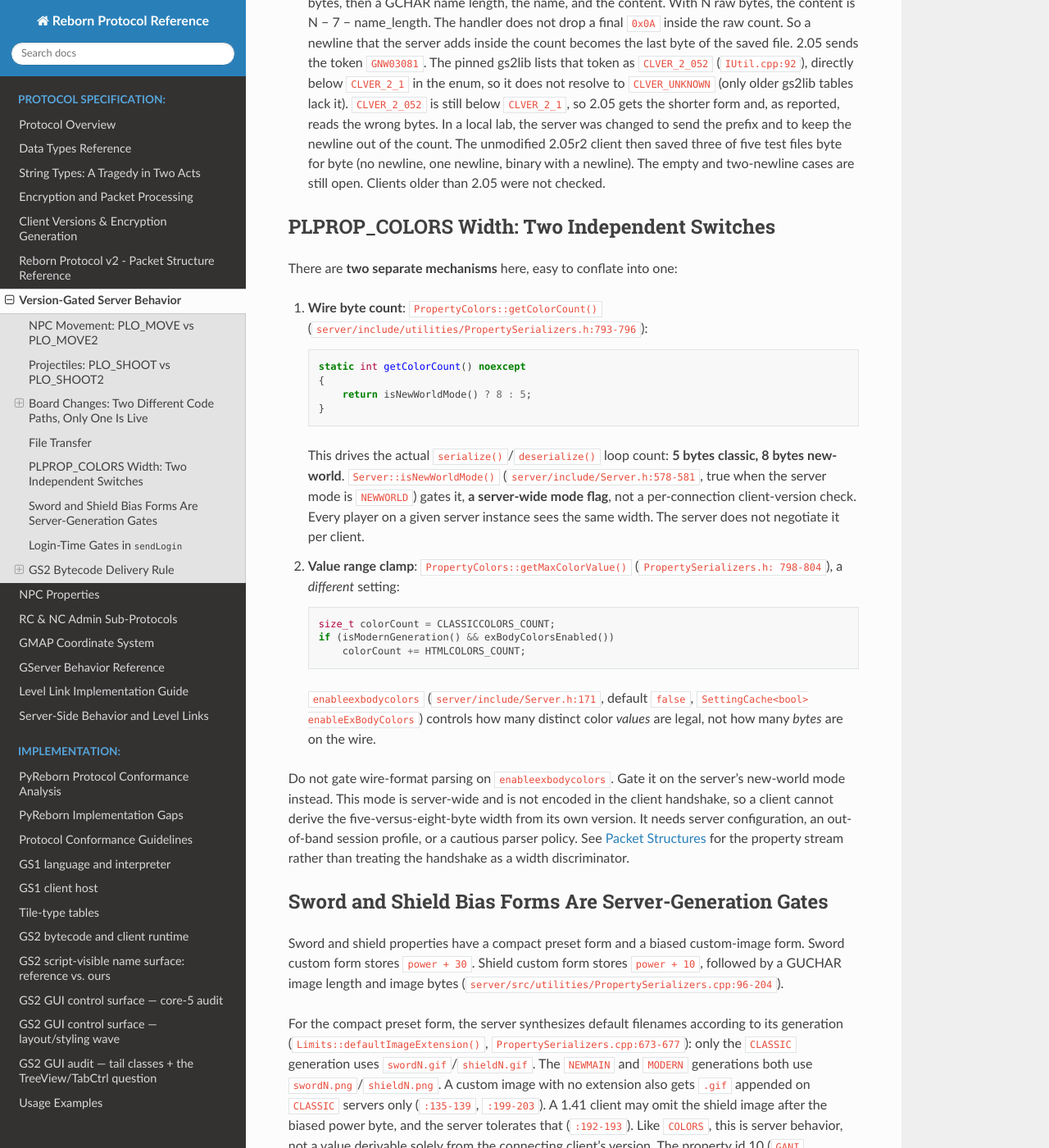
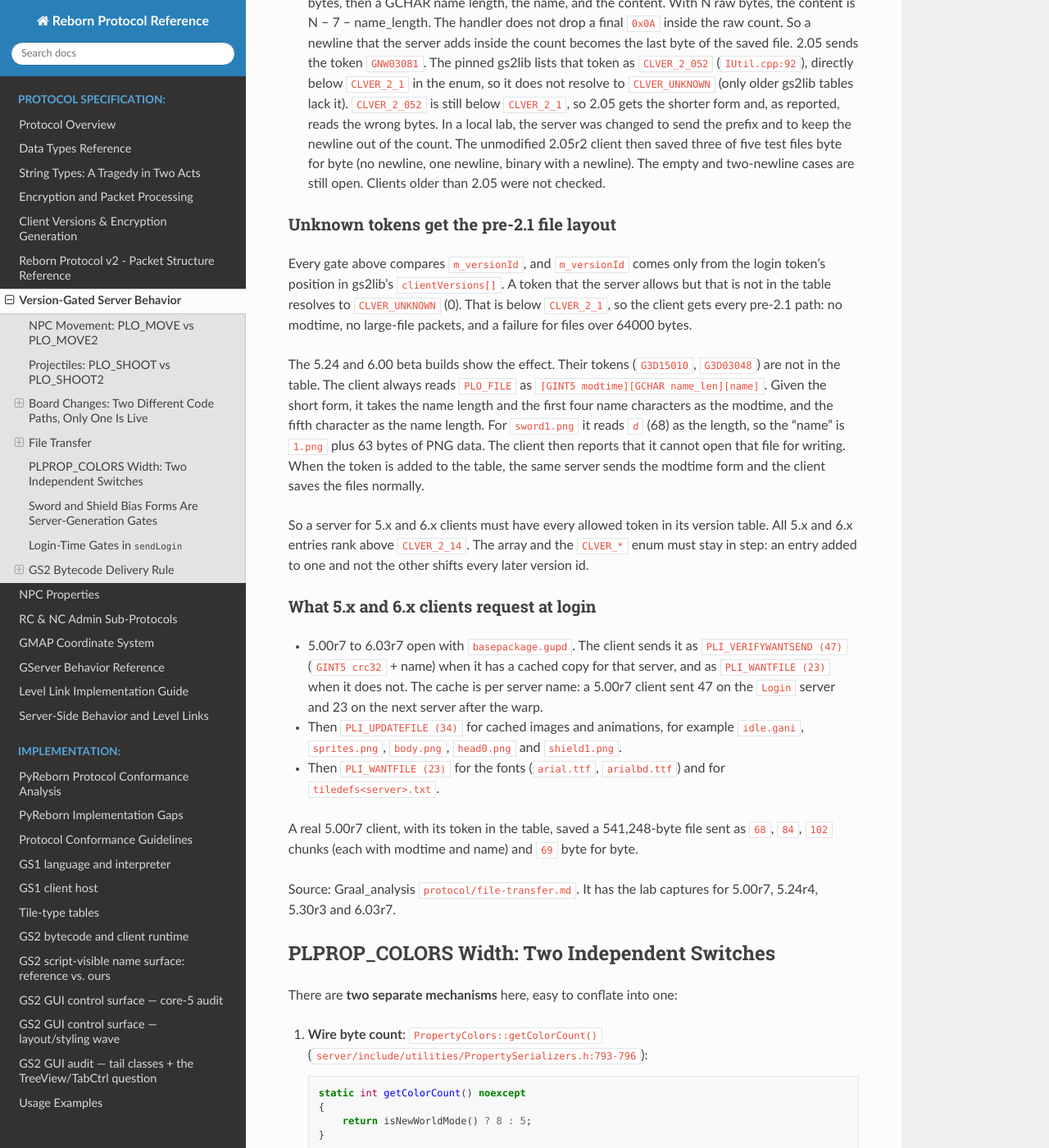
Before and after one commit to hosler/reborn-protocol-docs, a Sphinx documentation site: the page built from docs/protocol/version-gated-behavior.md, in a window 1280 px wide and 1400 px high, scrolled down 4623 px. Shown: the whole window at 82% size. Built offline with Sphinx 7.4.7 and the Read the Docs theme 3.1.0, drawn with Linux system fonts in a browser that asks for light colours.

Commit message:
File transfer: unknown tokens and 5.x/6.x login requests
Co-Authored-By: Claude Opus 5.5 <noreply@anthropic.com>
Claude-Session: https://claude.ai/code/session_01UG2SqjaqQT1odsYRASRQct

```diff
--- a/docs/protocol/version-gated-behavior.md
+++ b/docs/protocol/version-gated-behavior.md
@@ -222,6 +222,44 @@ if (isClient() && m_versionId < CLVER_2_14)
 > (no newline, one newline, binary with a newline). The empty and two-newline cases are
 > still open. Clients older than 2.05 were not checked.
 
+### Unknown tokens get the pre-2.1 file layout
+
+Every gate above compares `m_versionId`, and `m_versionId` comes only from the login token's
+position in gs2lib's `clientVersions[]`. A token that the server allows but that is not in
+the table resolves to `CLVER_UNKNOWN` (0). That is below `CLVER_2_1`, so the client gets
+every pre-2.1 path: no modtime, no large-file packets, and a failure for files over 64000
+bytes.
+
+The 5.24 and 6.00 beta builds show the effect. Their tokens (`G3D15010`, `G3D03048`) are not
+in the table. The client always reads `PLO_FILE` as `[GINT5 modtime][GCHAR name_len][name]`.
+Given the short form, it takes the name length and the first four name characters as the
+modtime, and the fifth character as the name length. For `sword1.png` it reads `d` (68) as
+the length, so the "name" is `1.png` plus 63 bytes of PNG data. The client then reports that
+it cannot open that file for writing. When the token is added to the table, the same server
+sends the modtime form and the client saves the files normally.
+
+So a server for 5.x and 6.x clients must have every allowed token in its version table. All
+5.x and 6.x entries rank above `CLVER_2_14`. The array and the `CLVER_*` enum must stay in
+step: an entry added to one and not the other shifts every later version id.
+
+### What 5.x and 6.x clients request at login
+
+- 5.00r7 to 6.03r7 open with `basepackage.gupd`. The client sends it as
+  `PLI_VERIFYWANTSEND (47)` (`GINT5 crc32` + name) when it has a cached copy for that
+  server, and as `PLI_WANTFILE (23)` when it does not. The cache is per server name: a
+  5.00r7 client sent 47 on the `Login` server and 23 on the next server after the warp.
+- Then `PLI_UPDATEFILE (34)` for cached images and animations, for example `idle.gani`,
+  `sprites.png`, `body.png`, `head0.png` and `shield1.png`.
+- Then `PLI_WANTFILE (23)` for the fonts (`arial.ttf`, `arialbd.ttf`) and for
+  `tiledefs<server>.txt`.
+
+A real 5.00r7 client, with its token in the table, saved a 541,248-byte file sent as
+`68`, `84`, `102` chunks (each with modtime and name) and `69` byte for byte.
+
+Source: Graal_analysis
+[`protocol/file-transfer.md`](https://github.com/squirelworks/Graal_analysis/blob/main/protocol/file-transfer.md).
+It has the lab captures for 5.00r7, 5.24r4, 5.30r3 and 6.03r7.
+
 ## PLPROP_COLORS Width: Two Independent Switches
 
 There are **two separate mechanisms** here, easy to conflate into one:
```
